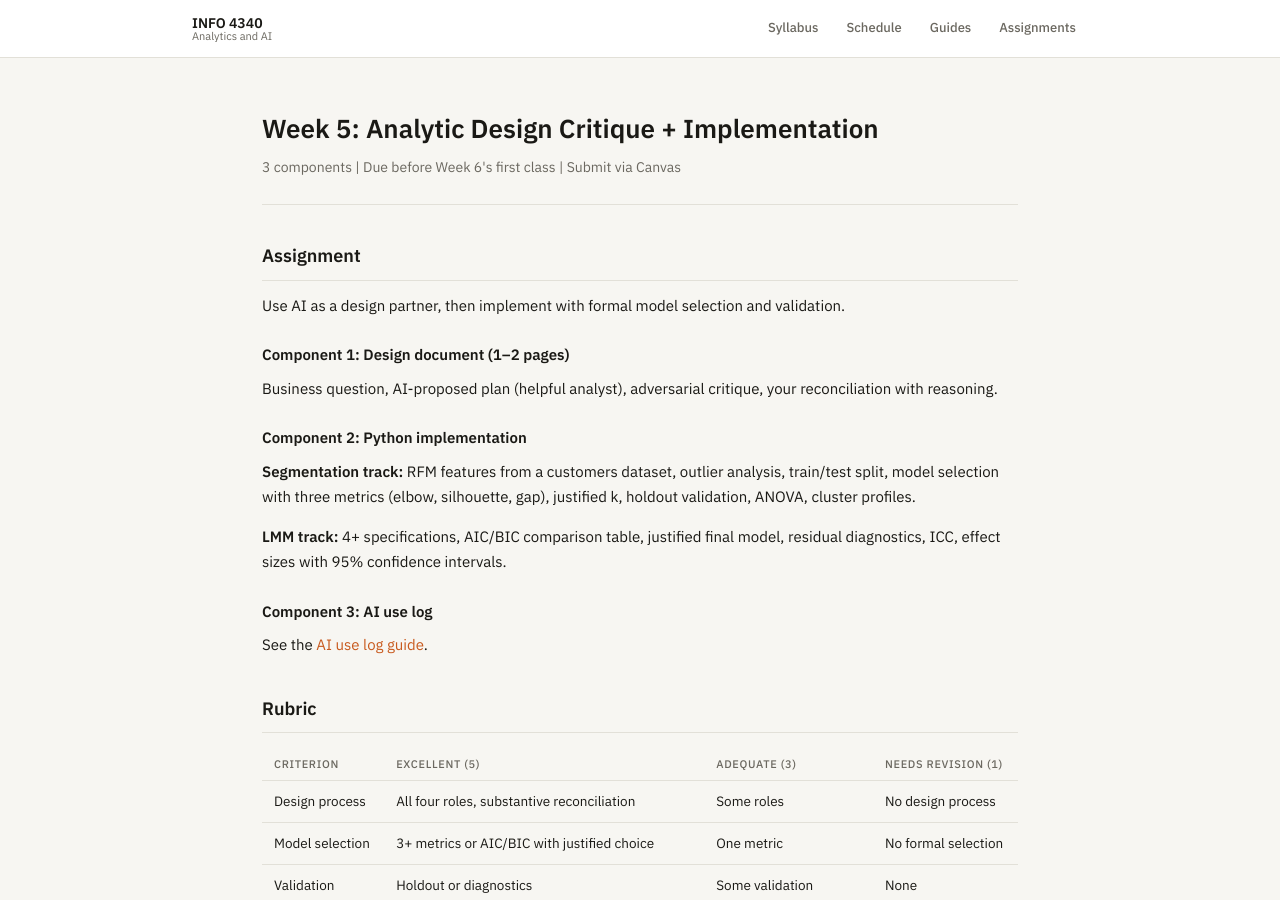
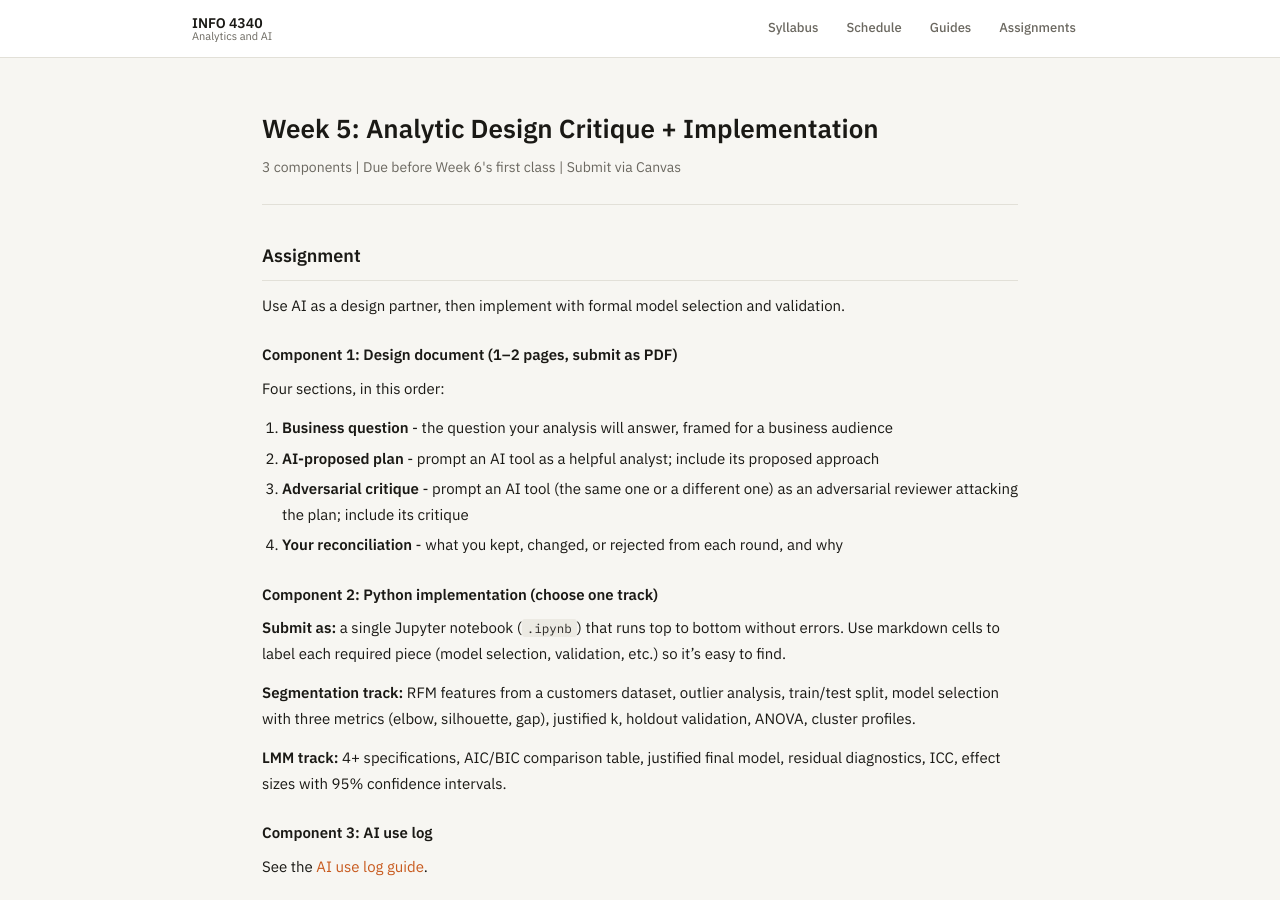
Before and after one commit to steflangehennig/info4340, a Jekyll site: the page built from assignments/week-5-design.md, in a window 1280 px wide and 900 px high. Built offline with Jekyll 4.4.1, drawn with Linux system fonts in a browser that asks for light colours.

Commit message:
update wk4,5 assigns

```diff
--- a/assignments/week-5-design.md
+++ b/assignments/week-5-design.md
@@ -9,11 +9,18 @@ permalink: /assignments/week-5-design/
 
 Use AI as a design partner, then implement with formal model selection and validation.
 
-### Component 1: Design document (1–2 pages)
+### Component 1: Design document (1–2 pages, submit as PDF)
 
-Business question, AI-proposed plan (helpful analyst), adversarial critique, your reconciliation with reasoning.
+Four sections, in this order:
 
-### Component 2: Python implementation
+1. **Business question** - the question your analysis will answer, framed for a business audience
+2. **AI-proposed plan** - prompt an AI tool as a helpful analyst; include its proposed approach
+3. **Adversarial critique** - prompt an AI tool (the same one or a different one) as an adversarial reviewer attacking the plan; include its critique
+4. **Your reconciliation** - what you kept, changed, or rejected from each round, and why
+
+### Component 2: Python implementation (choose one track)
+
+**Submit as:** a single Jupyter notebook (`.ipynb`) that runs top to bottom without errors. Use markdown cells to label each required piece (model selection, validation, etc.) so it's easy to find.
 
 **Segmentation track:** RFM features from a customers dataset, outlier analysis, train/test split, model selection with three metrics (elbow, silhouette, gap), justified k, holdout validation, ANOVA, cluster profiles.
 
```
Also changed, not shown: assignments/week-4-debugging.md (+5 -6 lines).
